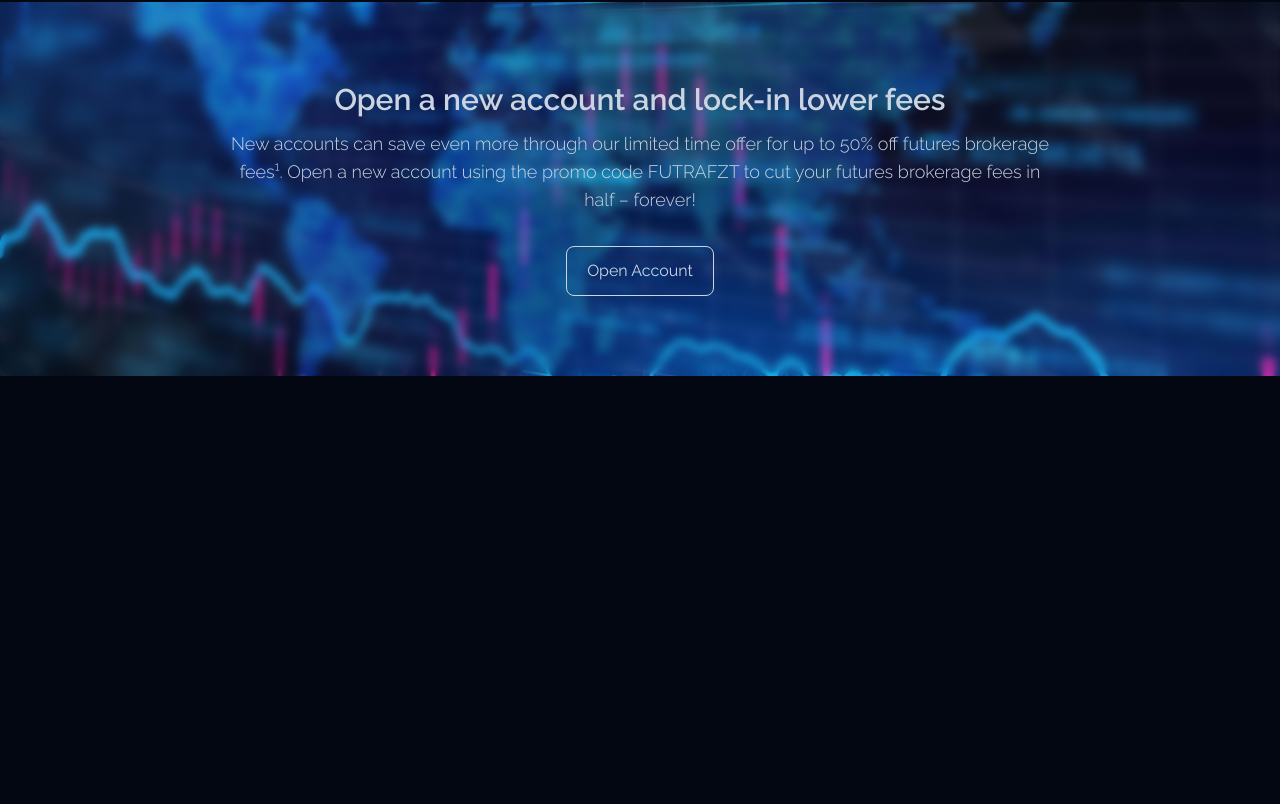
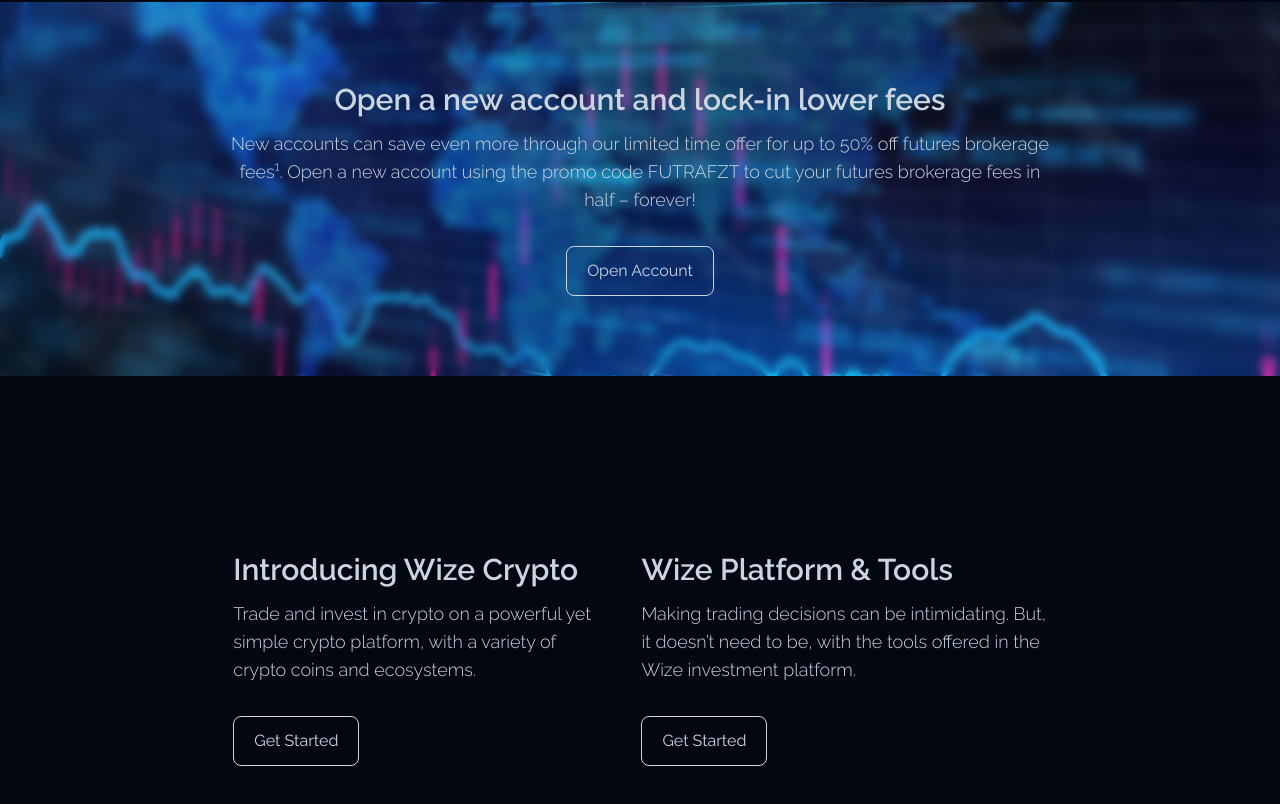
Before and after one commit to Officialibn1/wize, a Next.js app: page / in a window 1280 px wide. Shown: the part 1253-2057 px from the top of the page. Before the commit the page ends 1805 px from the top, so only its background shows below. Built offline with nearby package versions, Linux system fonts and the light colour scheme.

Commit message:
service section complete

```diff
--- /dev/null
+++ b/app/components/ServicesSection.tsx
@@ -0,0 +1,39 @@
+import React from "react";
+import "@/app/components/styles/ServicesSection.css";
+import Link from "next/link";
+
+const ServicesSection = () => {
+	return (
+		<div className='servicesSection'>
+			<div className='servicesSectionContent'>
+				<div className='cryptoTrading'>
+					<h1>Introducing Wize Crypto</h1>
+
+					<p>
+						Trade and invest in crypto on a powerful yet simple crypto platform,
+						with a variety of crypto coins and ecosystems.
+					</p>
+
+					<Link href={"/signup"}>
+						<button className='wizeButton'>Get Started</button>
+					</Link>
+				</div>
+
+				<div className='platformTools'>
+					<h1>Wize Platform & Tools</h1>
+
+					<p>
+						Making trading decisions can be intimidating. But, it doesn’t need
+						to be, with the tools offered in the Wize investment platform.
+					</p>
+
+					<Link href={"/signup"}>
+						<button className='wizeButton'>Get Started</button>
+					</Link>
+				</div>
+			</div>
+		</div>
+	);
+};
+
+export default ServicesSection;
--- /dev/null
+++ b/app/components/styles/ServicesSection.css
@@ -0,0 +1,29 @@
+/* services section main container */
+.servicesSection {
+	@apply my-24 lg:my-44;
+}
+
+/* services section inner div */
+.servicesSection > .servicesSectionContent {
+	@apply flex flex-col px-5 gap-10 md:flex-row lg:w-3/4 mx-auto xl:w-2/3;
+}
+
+/* services section content div styles */
+.servicesSectionContent > div {
+	@apply flex flex-col gap-3;
+}
+
+/* styling for the heading tags in the inner divs */
+.servicesSectionContent > div h1 {
+	@apply text-3xl font-semibold;
+}
+
+/* styling for the paragraph tags in the inner divs */
+.servicesSectionContent > div p {
+	@apply text-base font-light lg:text-lg;
+}
+
+/* button styles */
+.servicesSectionContent > div > a {
+	@apply mt-auto;
+}
--- a/app/global.css
+++ b/app/global.css
@@ -60,5 +60,7 @@
 	@apply px-3 md:px-5 w-full my-auto;
 }
 
-.contentContainer {
+.wizeButton {
+	@apply px-5 py-3 rounded-lg mt-5 md:w-fit duration-200 ease-in-out lg:hover:bg-slate-300 lg:hover:text-[#030712];
+	border: 1px solid rgb(203 213 225);
 }
--- a/app/page.tsx
+++ b/app/page.tsx
@@ -3,6 +3,7 @@
 import HeroSection from "./components/HeroSection";
 import MarginIndex from "./components/MarginIndex";
 import NewAccount from "./components/NewAccount";
+import ServicesSection from "./components/ServicesSection";
 
 const Page = () => {
 	return (
@@ -15,6 +16,9 @@
 
 			{/* NewAccount section */}
 			<NewAccount />
+
+			{/* Services Section */}
+			<ServicesSection />
 		</section>
 	);
 };
```
